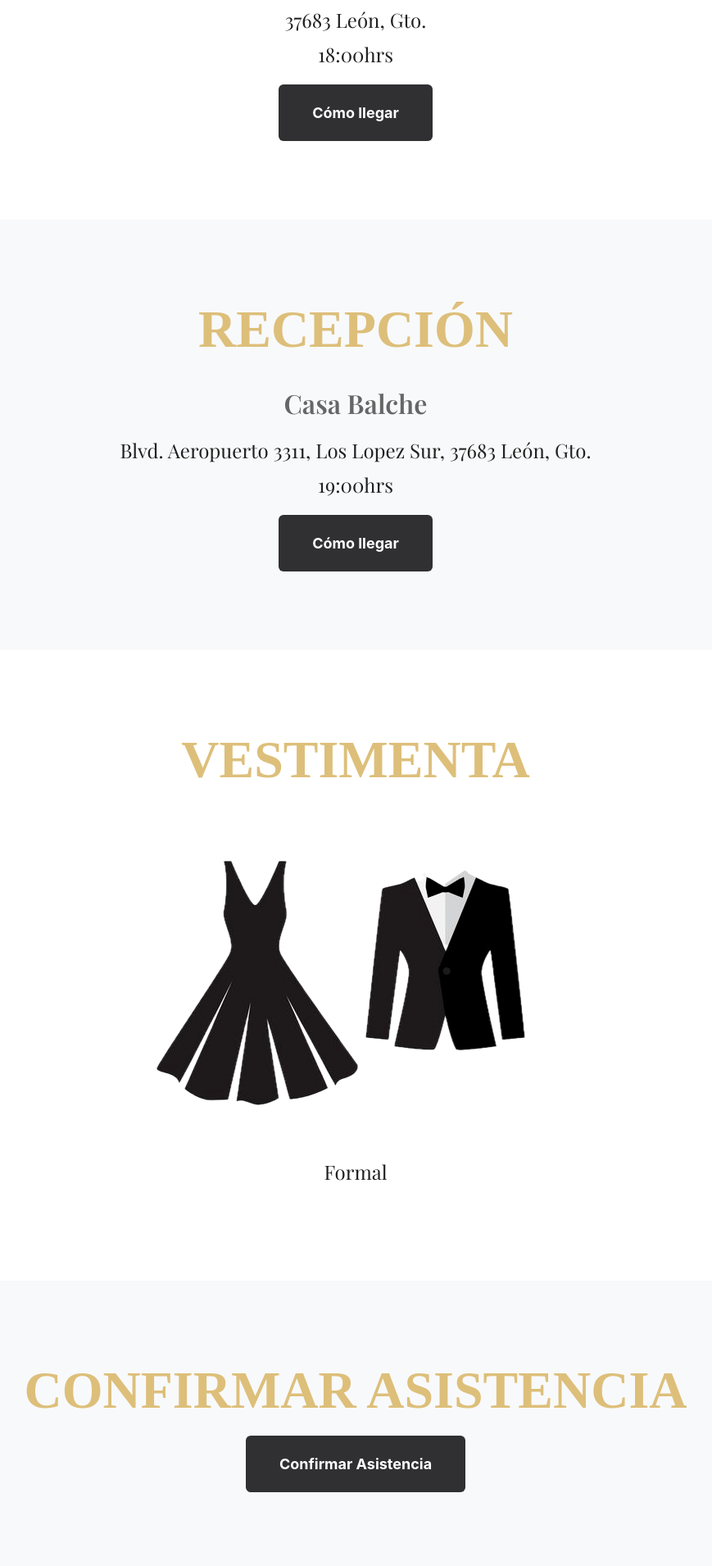
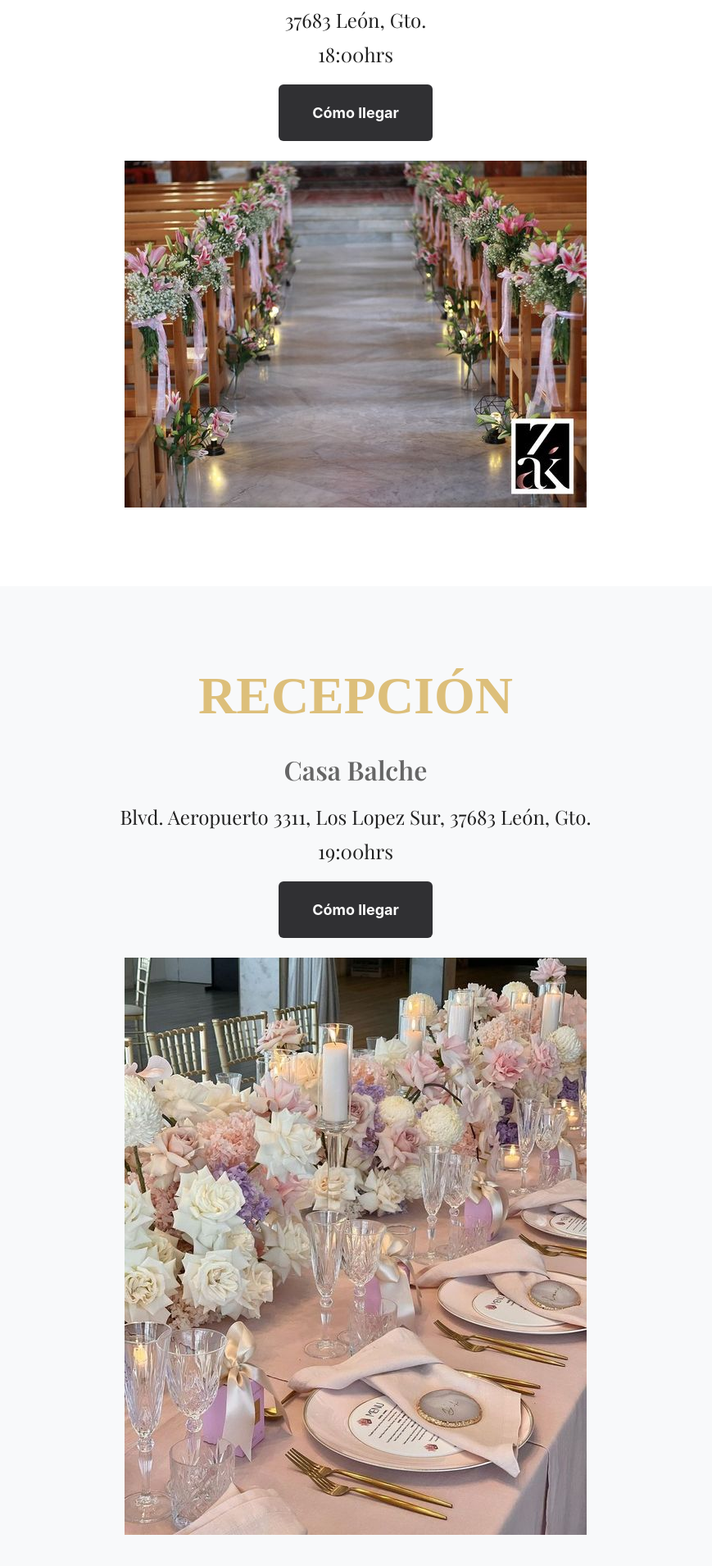
Before and after one commit to LokiAngelMx/InvitacionXV, a plain HTML site: page index.html in a window 1280 px wide. Shown: the part 4631-6541 px from the top of the page at 82% size, without its empty margins (206-1075 px from the left). Drawn offline with nearby package versions, Linux system fonts and the light colour scheme; a web font is replaced by a local one.

Commit message:
Fotos de ceremonia y recepcion

```diff
--- a/index.html
+++ b/index.html
@@ -106,6 +106,9 @@
                     <p id="nombres" class="text-muted">37683 León, Gto. <br> 18:00hrs</p>
                     <a id="boton" class="btn btn-primary btn-xl" href="https://maps.app.goo.gl/DYK7qEqGQZ3UMPVs5" target="_blank">Cómo llegar</a>
                 </div>
+                <div class="text-center mt-4">
+                    <img src="assets/img/ceremonia.jpg" alt="Nosotras" class="img-fluid">
+                </div>
             </div>
         </section>
 
@@ -117,6 +120,9 @@
                     <h2 id="subtitulo" class="section-heading">Casa Balche</h2>
                     <p id="nombres" class="text-muted">Blvd. Aeropuerto 3311, Los Lopez Sur, 37683 León, Gto. <br> 19:00hrs</p>
                     <a class="btn btn-primary btn-xl" href="https://maps.app.goo.gl/G2j53CSmgEn9Bn5C8" target="_blank">Cómo llegar</a>
+                </div>
+                <div class="text-center mt-4">
+                    <img src="assets/img/recepcion.jpg" alt="Nosotras" class="img-fluid">
                 </div>
             </div>
         </section>
```
Also changed, not shown: assets/img/ceremonia.jpg (added), assets/img/recepcion.jpg (added).
